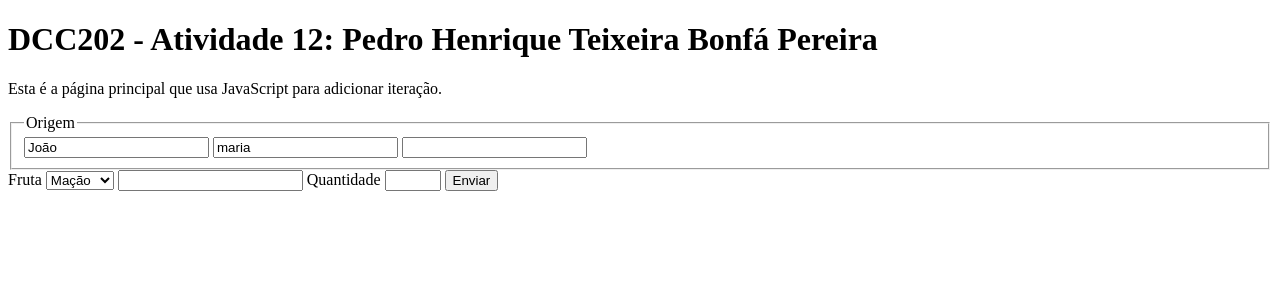
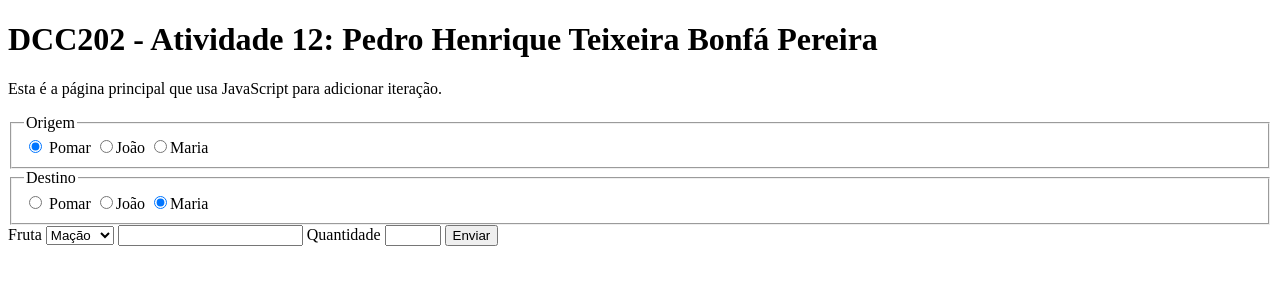
Before and after one commit to ufjf-dcc202/ufjf-dcc202-2023-3-a-atv12-0pedrobonfa, a website: page index.html in a window 1280 px wide. Drawn offline with Linux system fonts and the light colour scheme.

Commit message:
adiciona fieldset destino

```diff
--- a/index.html
+++ b/index.html
@@ -15,11 +15,19 @@
             <form name="entrada">
                 <fieldset>
                     <legend>Origem</legend>
-                    <label><input ype="radio" name="Origem" value="João" value="pomar"></label>
-                    <label><input ype="radio" name="Origem" value="maria" value="pomar"></label>
+                    <label><input type="radio" name="origem" value="pomar" checked /> Pomar</label>
+                    <label><input type="radio" name="origem" value="joao" />João</label>
                     <label>
-                        <input>
-                    </label>
+                        <input type="radio" name="origem" value="maria" />Maria</label>
+
+                </fieldset>
+                <fieldset>
+                    <legend>Destino</legend>
+                    <label><input type="radio" name="destino" value="pomar" checked /> Pomar</label>
+                    <label><input type="radio" name="destino" value="joao" />João</label>
+                    <label>
+                        <input type="radio" name="destino" value="maria" checked/>Maria</label>
+
                 </fieldset>
 
 
```
